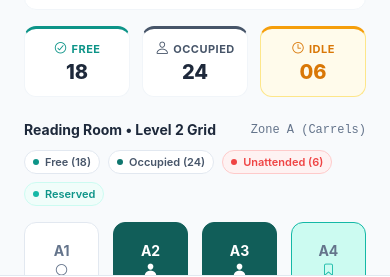
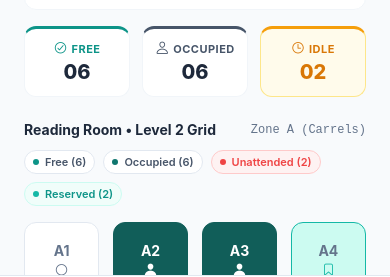
Before and after one commit to Chamindu2023/LibroSeat, a React Native app: screen /SeatAllocation in a window 390 px wide. Shown: the part 492-769 px from the top of the page. Built offline with nearby package versions, Linux system fonts and the light colour scheme.

Commit message:
feat: initialize LibroSeat application structure with core screens, navigation, and services

```diff
--- a/src/screens/admin/SeatAllocationScreen.js
+++ b/src/screens/admin/SeatAllocationScreen.js
@@ -57,6 +57,11 @@ export default function SeatAllocationScreen({ navigation }) {
       case 'unattended': return null;
     }
   };
+
+  const freeCount = seats.filter(s => s.status === 'free').length;
+  const occupiedCount = seats.filter(s => s.status === 'occupied').length;
+  const idleCount = seats.filter(s => s.status === 'unattended').length;
+  const reservedCount = seats.filter(s => s.status === 'reserved').length;
 
   return (
     <SafeAreaView style={styles.safe} edges={['top']}>
@@ -156,7 +161,7 @@ export default function SeatAllocationScreen({ navigation }) {
               <Ionicons name="checkmark-circle-outline" size={14} color="#0D9488" style={{marginRight: 4}} />
               <Text style={styles.statLabelFree}>FREE</Text>
             </View>
-            <Text style={styles.statValue}>18</Text>
+            <Text style={styles.statValue}>{freeCount < 10 ? `0${freeCount}` : freeCount}</Text>
           </View>
 
           <View style={[styles.statBox, styles.statBoxOccupied]}>
@@ -164,7 +169,7 @@ export default function SeatAllocationScreen({ navigation }) {
               <Ionicons name="person-outline" size={14} color="#475569" style={{marginRight: 4}} />
               <Text style={styles.statLabelOccupied}>OCCUPIED</Text>
             </View>
-            <Text style={styles.statValue}>24</Text>
+            <Text style={styles.statValue}>{occupiedCount < 10 ? `0${occupiedCount}` : occupiedCount}</Text>
           </View>
 
           <View style={[styles.statBox, styles.statBoxIdle]}>
@@ -172,7 +177,7 @@ export default function SeatAllocationScreen({ navigation }) {
               <Ionicons name="time-outline" size={14} color="#D97706" style={{marginRight: 4}} />
               <Text style={styles.statLabelIdle}>IDLE</Text>
             </View>
-            <Text style={styles.statValueIdle}>06</Text>
+            <Text style={styles.statValueIdle}>{idleCount < 10 ? `0${idleCount}` : idleCount}</Text>
           </View>
         </View>
 
@@ -183,15 +188,15 @@ export default function SeatAllocationScreen({ navigation }) {
         </View>
 
         <View style={styles.statusPillsRow}>
-          <View style={styles.statusPill}><View style={[styles.dot, {backgroundColor: '#0D9488'}]}/><Text style={styles.statusPillText}>Free (18)</Text></View>
-          <View style={styles.statusPill}><View style={[styles.dot, {backgroundColor: '#0F766E'}]}/><Text style={styles.statusPillText}>Occupied (24)</Text></View>
+          <View style={styles.statusPill}><View style={[styles.dot, {backgroundColor: '#0D9488'}]}/><Text style={styles.statusPillText}>Free ({freeCount})</Text></View>
+          <View style={styles.statusPill}><View style={[styles.dot, {backgroundColor: '#0F766E'}]}/><Text style={styles.statusPillText}>Occupied ({occupiedCount})</Text></View>
           <View style={[styles.statusPill, {borderColor: '#FECACA', backgroundColor: '#FEF2F2'}]}>
             <View style={[styles.dot, {backgroundColor: '#EF4444'}]}/>
-            <Text style={[styles.statusPillText, {color: '#EF4444'}]}>Unattended (6)</Text>
+            <Text style={[styles.statusPillText, {color: '#EF4444'}]}>Unattended ({idleCount})</Text>
           </View>
           <View style={[styles.statusPill, {borderColor: '#CCFBF1', backgroundColor: '#F0FDFA'}]}>
             <View style={[styles.dot, {backgroundColor: '#14B8A6'}]}/>
-            <Text style={[styles.statusPillText, {color: '#0D9488'}]}>Reserved</Text>
+            <Text style={[styles.statusPillText, {color: '#0D9488'}]}>Reserved ({reservedCount})</Text>
           </View>
         </View>
 
--- a/src/screens/admin/adminService.js
+++ b/src/screens/admin/adminService.js
@@ -2,6 +2,7 @@ import AsyncStorage from '@react-native-async-storage/async-storage';
 import { isSupabaseConfigured, supabase } from '../../supabase/supabaseConfig';
 
 const LOCAL_BOOKS_KEY = 'libroseat.local.books.v2';
+const LOCAL_SEATS_KEY = 'libroseat.local.seats.v1';
 
 
 
@@ -161,7 +162,6 @@ export async function fetchSeatsData() {
       return [];
     }
 
-    // Attempt to join active reservations to get patron details for occupied/unattended seats
     const { data: activeReservations } = await supabase
       .from('reservations')
       .select('ref_id, profiles(full_name, student_id)')
@@ -186,8 +186,14 @@ export async function fetchSeatsData() {
     }));
   }
 
-  // Local Mock Fallback matching the grid
-  return [
+  // Local Storage Fallback
+  const raw = await AsyncStorage.getItem(LOCAL_SEATS_KEY);
+  if (raw) {
+    return JSON.parse(raw);
+  }
+
+  // Seed initial grid if empty
+  const initialSeats = [
     { id: '1', label: 'A1', status: 'free' },
     { id: '2', label: 'A2', status: 'occupied' },
     { id: '3', label: 'A3', status: 'occupied' },
@@ -205,14 +211,28 @@ export async function fetchSeatsData() {
     { id: '15', label: 'D3', status: 'free' },
     { id: '16', label: 'D4', status: 'free' },
   ];
+  await AsyncStorage.setItem(LOCAL_SEATS_KEY, JSON.stringify(initialSeats));
+  return initialSeats;
 }
 
 export async function releaseSeat(seatId) {
   if (isSupabaseConfigured) {
     const { error: seatErr } = await supabase.from('seats').update({ status: 'free' }).eq('id', seatId);
-    // Also cancel any reservation attached to this seat
     await supabase.from('reservations').update({ status: 'cancelled' }).eq('ref_id', seatId).eq('status', 'unattended');
     return !seatErr;
   }
+
+  // Local Storage Fallback
+  const raw = await AsyncStorage.getItem(LOCAL_SEATS_KEY);
+  if (raw) {
+    let seats = JSON.parse(raw);
+    seats = seats.map(s => {
+      if (s.id === seatId) {
+        return { ...s, status: 'free', patronName: undefined, patronId: undefined, idleMinutes: undefined };
+      }
+      return s;
+    });
+    await AsyncStorage.setItem(LOCAL_SEATS_KEY, JSON.stringify(seats));
+  }
   return true;
 }
```
